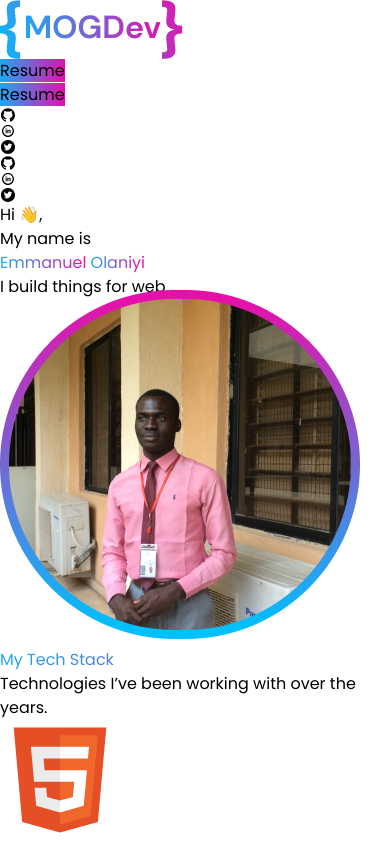
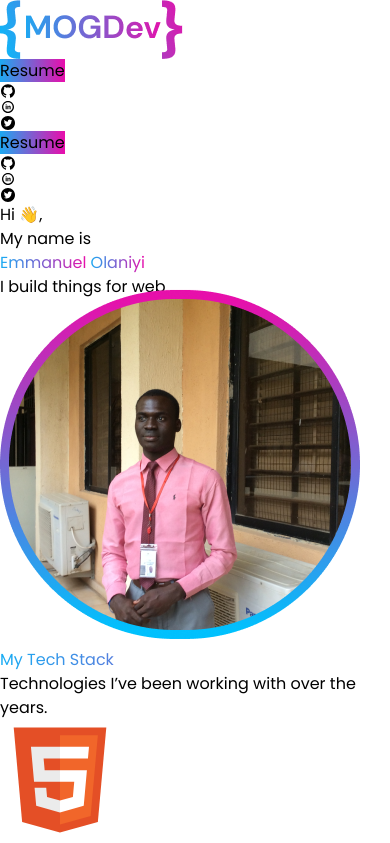
Before and after one commit to himarnoel/Portfolio, a React (Vite) app: page / in a window 390 px wide. Shown: the top 843 px of the page. Built offline with nearby package versions, Linux system fonts and the light colour scheme.

Commit message:
worked on mobile

```diff
--- a/src/Components/Hero.tsx
+++ b/src/Components/Hero.tsx
@@ -7,17 +7,7 @@ const Hero = () => {
     <div>
       {/* A flex col reverse was done */}
       <div className="min-h-[88vh] flex w-full flex-col-reverse lg:flex-row items-center justify-center lg:justify-between mt-0 lg:mt-0">
-        <div className="flex text-[#666666] gap-x-4 lg:hidden mt-4 items-center">
-          <a href="https://github.com/himarnoel">
-            <AiFillGithub className=" text-4xl md:text-6xl" />
-          </a>
-          <a href="https://www.linkedin.com/in/imanwel/">
-            <TiSocialLinkedinCircular className="text-5xl md:text-7xl" />
-          </a>
-          <a href="https://twitter.com/theMOGDev">
-            <AiFillTwitterCircle className="text-4xl md:text-7xl" />
-          </a>
-        </div>
+
         <div className="text-[42px] md:text-[64px] lg:text-[58px]  text-center lg:text-left font-bold text-[#42446E] mt-0 lg:mt-6">
           Hi <span className="wave">👋</span>,
           <p>
--- a/src/Components/NavBar.tsx
+++ b/src/Components/NavBar.tsx
@@ -21,8 +21,19 @@ const NavBar = () => {
         >
           Resume
         </a>
+        <div className="flex flex-col fixed bottom-0 right-4 text-[#666666] gap-x-4 lg:hidden gap-y-4 mt-4 items-center">
+          <a href="https://github.com/himarnoel">
+            <AiFillGithub className="bg-white rounded-full  text-4xl md:text-6xl" />
+          </a>
+          <a href="https://www.linkedin.com/in/imanwel/">
+            <TiSocialLinkedinCircular className="bg-white rounded-full text-5xl md:text-7xl" />
+          </a>
+          <a href="https://twitter.com/theMOGDev">
+            <AiFillTwitterCircle className="bg-white rounded-full text-4xl md:text-7xl" />
+          </a>
+        </div>
 
-        <div className="hidden lg:flex gap-x-6 fixed z-20 right-20 items-center  font-medium text-[#666666] ">
+        <div className="hidden lg:flex gap-x-6 fixed z-20 right-20 items-center   font-medium text-[#666666] ">
           <button>
             <a
               className="px-8 rounded py-2 btn text-white"
--- a/src/Components/Tabs/TabFiles/WebApplication.tsx
+++ b/src/Components/Tabs/TabFiles/WebApplication.tsx
@@ -16,7 +16,9 @@ const WebApplication = () => {
               <img src={item.image} alt="" className="w-full object-fill" />
             </a>
             <div className="flex flex-col  gap-y-4 w-full px-4 pb-2">
-              <p className="text-[#000] text-[20px]  font-bold">{item.title}</p>
+              <p className="text-[#000] text-[20px] lg:text-[23px] mt-2 font-bold">
+                {item.title}
+              </p>
               <p className="text-justify">{item.text}</p>
               <p className="flex items-center gap-x-2">
                 <span className="text-[16px] font-[400] text-[#42446E]">
```
